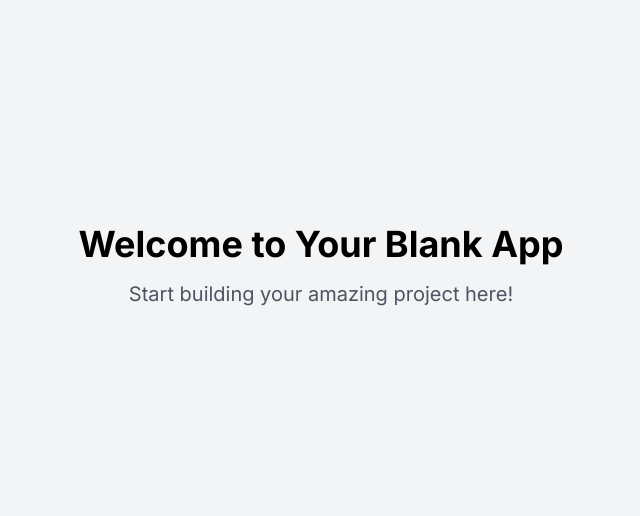
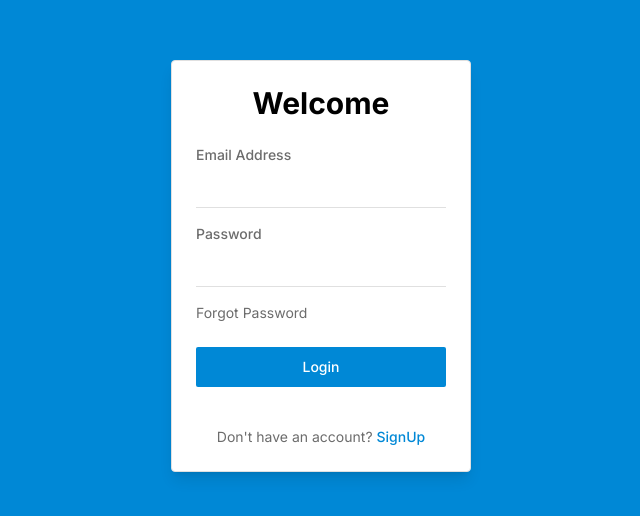
Before and after one commit to SadiqNaizam/mlo-a774-a170, a React (Vite) app: page / in a window 1280 px wide. Shown: the part 134-650 px from the top of the page, without its empty margins (319-959 px from the left). Built offline with nearby package versions, Linux system fonts and the light colour scheme.

Commit message:
Files generated: Index.tsx

```diff
--- a/src/pages/Index.tsx
+++ b/src/pages/Index.tsx
@@ -1,14 +1,16 @@
-// Update this page (the content is just a fallback if you fail to update the page)
+import React from 'react';
+import FormContainer from '../components/layout/FormContainer';
 
-const Index = () => {
+/**
+ * LoginPage: The main page component for the login screen.
+ * It sets up the overall layout, centering the login form vertically and horizontally.
+ */
+const LoginPage: React.FC = () => {
   return (
-    <div className="min-h-screen flex items-center justify-center bg-gray-100">
-      <div className="text-center">
-        <h1 className="text-4xl font-bold mb-4">Welcome to Your Blank App</h1>
-        <p className="text-xl text-gray-600">Start building your amazing project here!</p>
-      </div>
-    </div>
+    <main className="flex flex-col items-center justify-center min-h-screen bg-background p-4">
+      <FormContainer />
+    </main>
   );
 };
 
-export default Index;
+export default LoginPage;
```
